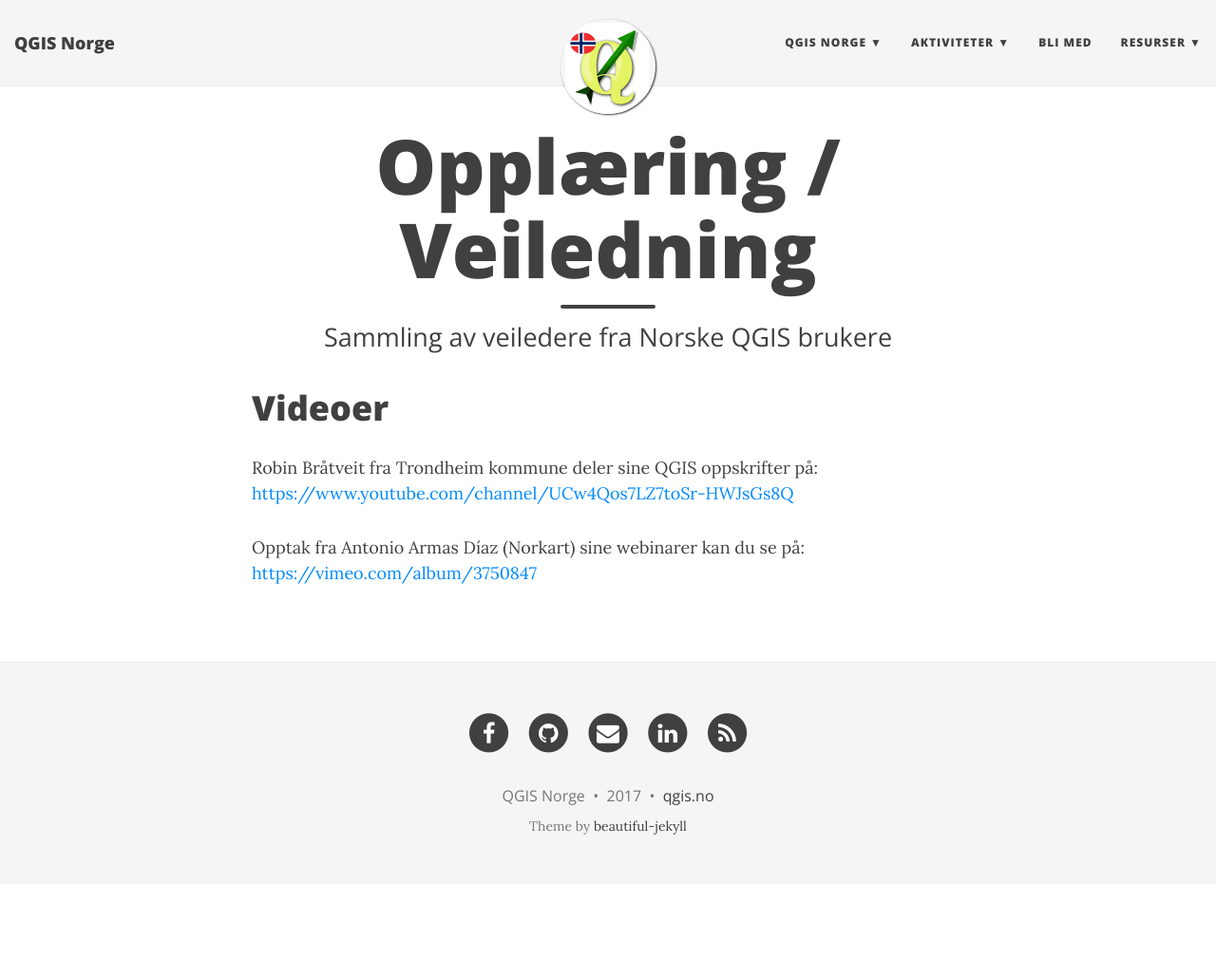
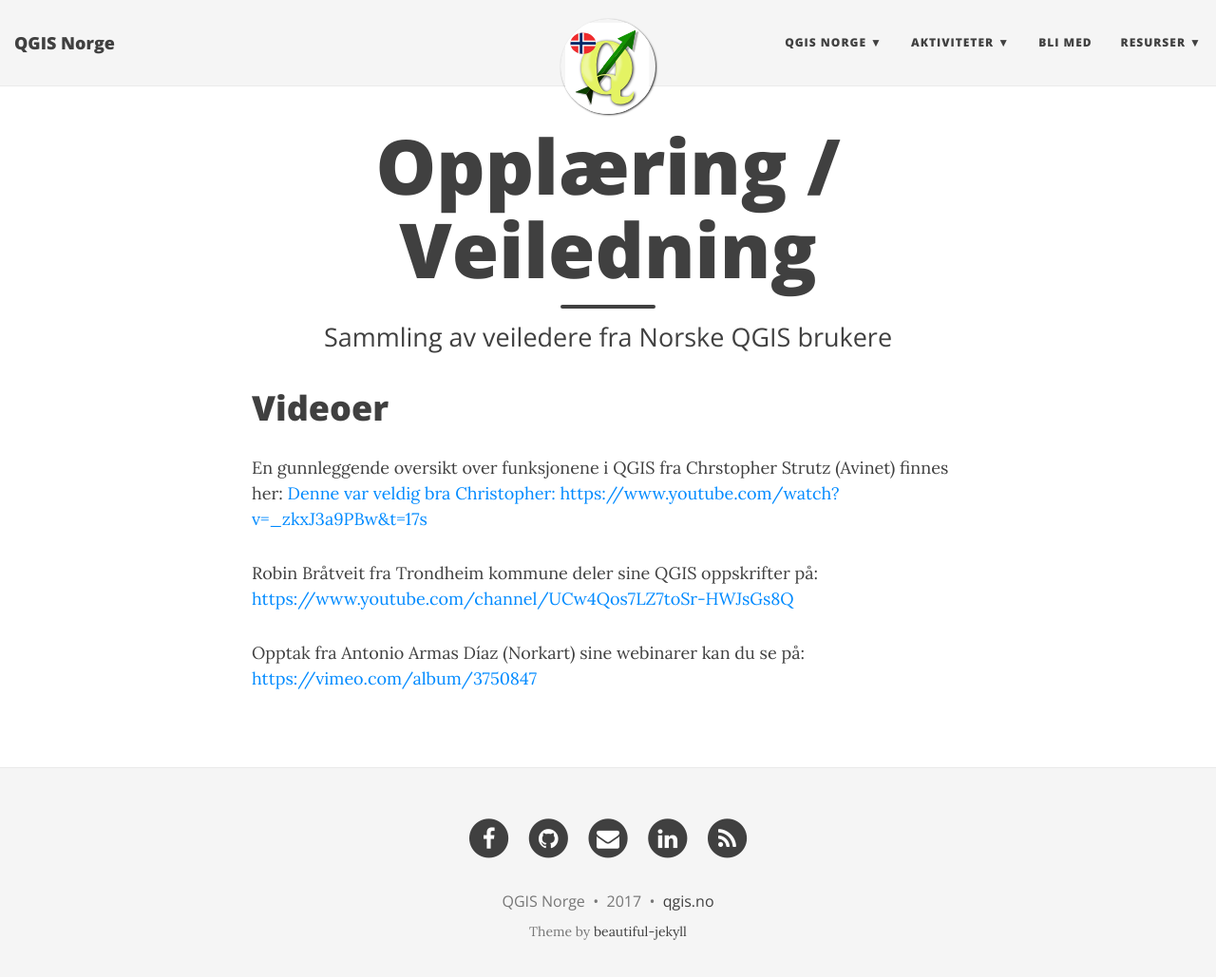
Before and after one commit to qgisnorge/qgisnorge.github.io, a Jekyll site: the page built from veiledning.md, in a window 1280 px wide and 1042 px high. Shown: the top 1029 px of the window at 95% size. Built offline with Jekyll 4.4.1, drawn with Linux system fonts in a browser that asks for light colours; nearby versions of some CDN libraries.

Commit message:
legg til Christophers video

```diff
--- a/veiledning.md
+++ b/veiledning.md
@@ -6,6 +6,9 @@
 
 # Videoer
 
+En gunnleggende oversikt over funksjonene i QGIS fra Chrstopher Strutz (Avinet) finnes her:
+[Denne var veldig bra Christopher: https://www.youtube.com/watch?v=_zkxJ3a9PBw&t=17s](https://www.youtube.com/watch?v=_zkxJ3a9PBw&t=17s)
+
 Robin Bråtveit fra Trondheim kommune deler sine QGIS oppskrifter på:
 [https://www.youtube.com/channel/UCw4Qos7LZ7toSr-HWJsGs8Q](https://www.youtube.com/channel/UCw4Qos7LZ7toSr-HWJsGs8Q)
 
```
